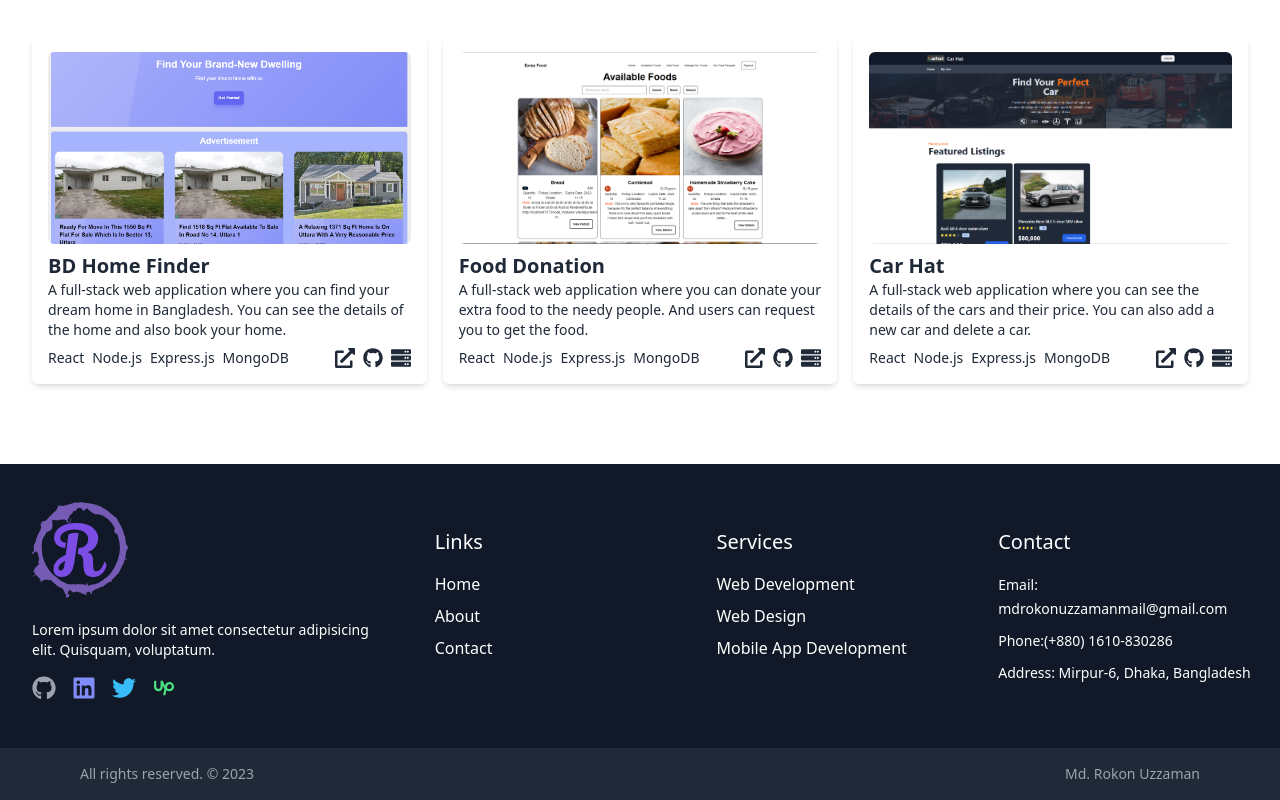
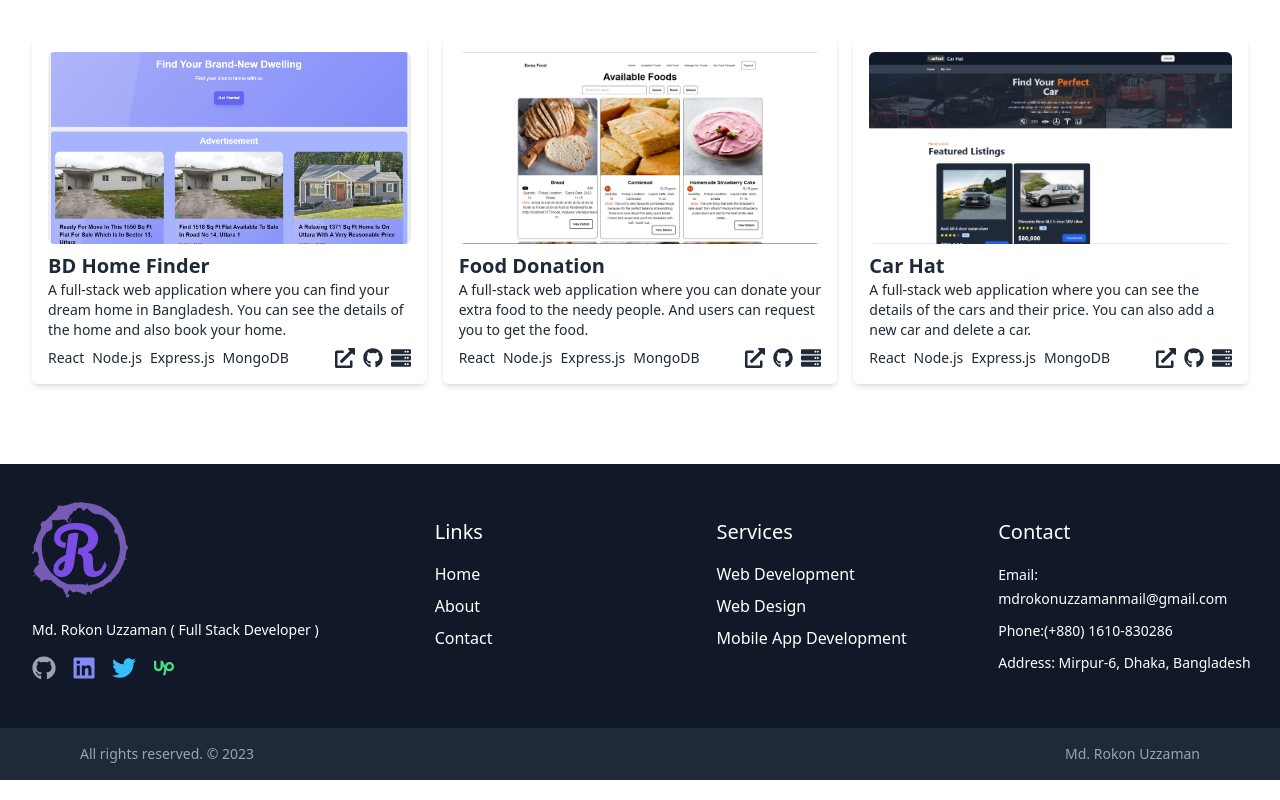
Before and after one commit to mrokonuzzaman040/my-resume, a React (Vite) app: page / in a window 1280 px wide. Shown: the part 1417-2217 px from the top of the page. Built offline with nearby package versions, Linux system fonts and the light colour scheme.

Commit message:
Update AboutMe and Footer components

```diff
--- a/src/Layout/Home/AboutMe/Aboutme.jsx
+++ b/src/Layout/Home/AboutMe/Aboutme.jsx
@@ -15,7 +15,7 @@ const Aboutme = () => {
     return (
         <div className='w-full max-w-[85rem] sm:px-6 lg:px-8 mx-auto' ref={aboutMeRef}>
             <div className="flex items-center justify-center p-10">
-                <img className='h-96 w-96 rounded-full' src={profilepic} alt="" />
+                <img className='lg:h-96 lg:w-96 sm:h-32 sm:w-32 rounded-full ring ring-primary ring-offset-base-100 ring-offset-2' src={profilepic} alt="" />
             </div>
             <div className="flex justify-center gap-4 mb-4">
                 <a href="https://www.linkedin.com/in/rokonuzzaman040/" target="_blank" rel="noopener noreferrer">
--- a/src/components/Footer/Footer.jsx
+++ b/src/components/Footer/Footer.jsx
@@ -15,7 +15,7 @@ const Footer = () => {
                                 <img src={logo} alt="" className="w-24" />
                             </div>
                             <div className="mb-4">
-                                <p className="text-sm">Lorem ipsum dolor sit amet consectetur adipisicing elit. Quisquam, voluptatum.</p>
+                                <p className="text-sm">Md. Rokon Uzzaman ( Full Stack Developer )</p>
                             </div>
                             <div className="flex gap-4 mb-4">
                                 <a href="https://github.com/mrokonuzzaman040" target="_blank" rel="noopener noreferrer">
```
